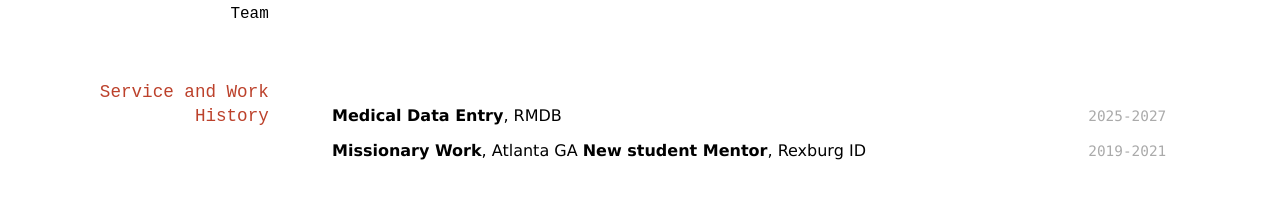
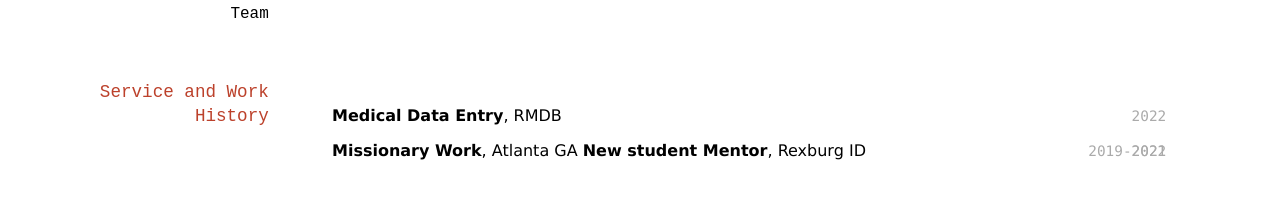
Before and after one commit to JackmanParker/JackmanParker_resume, a Jekyll site: the page built from docs/index.md, in a window 1280 px wide. Shown: the part 557-756 px from the top of the page. Built offline with Jekyll 4.4.1, drawn with Linux system fonts in a browser that asks for light colours.

Commit message:
fixed dates

```diff
--- a/docs/index.md
+++ b/docs/index.md
@@ -39,11 +39,12 @@ Computer science major at BYUI.
 
 ## Service and Work History
 
-`2025-2027`
+`2022`
 **Medical Data Entry**, RMDB
 
 `2019-2021`
 **Missionary Work**, Atlanta GA
+`2022`
 **New student Mentor**, Rexburg ID
 
 <!-- ### Footer
```
